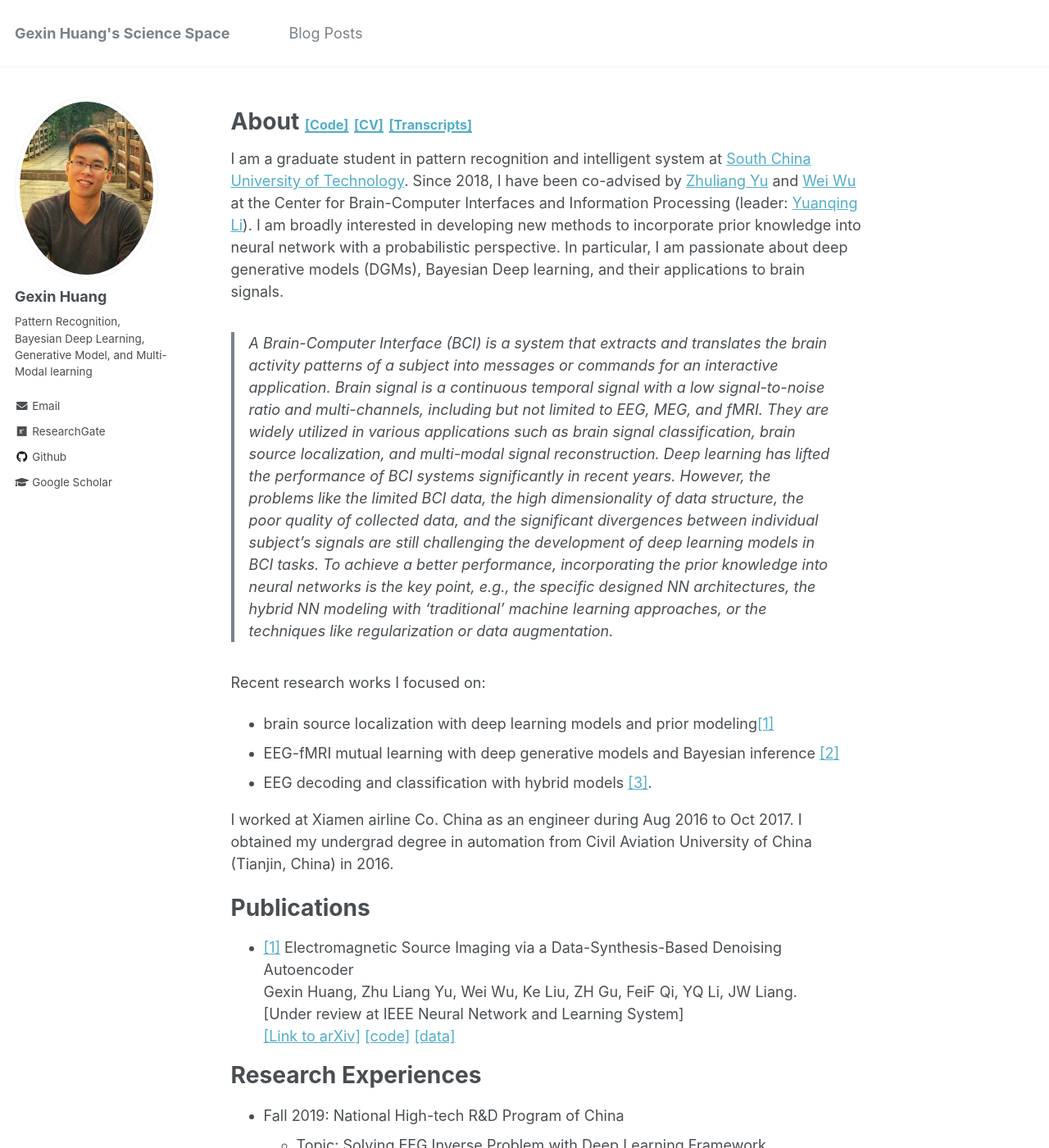
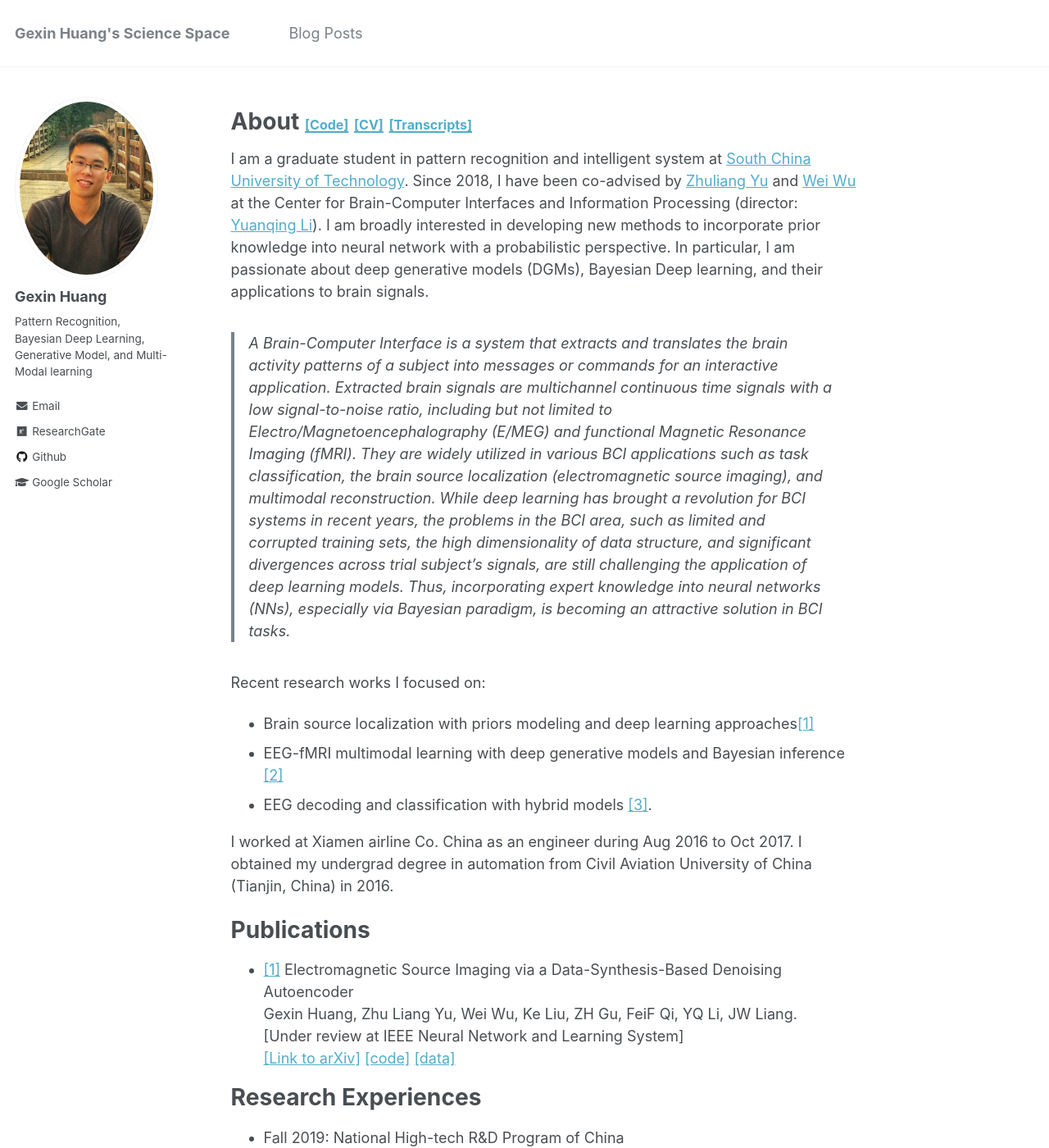
Before and after one commit to gexinh/gexinh.github.io, a Jekyll site: the page built from _pages/about.md, in a window 1280 px wide and 1400 px high. Shown: the whole window at 82% size. Built offline with Jekyll 4.4.1, drawn with Linux system fonts in a browser that asks for light colours.

Commit message:
modify_intro

```diff
--- a/_pages/about.md
+++ b/_pages/about.md
@@ -11,14 +11,14 @@ redirect_from:
 
 About  [<font size=3>[Code]</font>](https://github.com/gexinh) [<font size=3>[CV]</font>](files/cv_gexin.pdf) [<font size=3>[Transcripts]</font>](files/transcripts.pdf)
 ======
-I am a graduate student in pattern recognition and intelligent system at [South China University of Technology](https://www.scut.edu.cn/en/main.htm). Since 2018, I have been co-advised by <a href="https://scholar.google.com/citations?user=oAUB9cQAAAAJ&hl=en">Zhuliang Yu</a> and [Wei Wu](https://scholar.google.com/citations?hl=zh-TW&user=HKmFkdwAAAAJ) at the Center for Brain-Computer Interfaces and Information Processing (leader: [Yuanqing Li](https://scholar.google.com.sg/citations?user=wN3v1coAAAAJ&hl=en)). I am broadly interested in developing new methods to incorporate prior knowledge into neural network with a probabilistic perspective. In particular, I am passionate about deep generative models (DGMs), Bayesian Deep learning, and their applications to brain signals.
-> A Brain-Computer Interface (BCI) is a system that extracts and translates the brain activity patterns of a subject into messages or commands for an interactive application. Brain signal is a continuous temporal signal with a low signal-to-noise ratio and multi-channels, including but not limited to EEG, MEG, and fMRI. They are widely utilized in various applications such as brain signal classification, brain source localization, and multi-modal signal reconstruction. Deep learning has lifted the performance of BCI systems significantly in recent years. However, the problems like the limited BCI data, the high dimensionality of data structure, the poor quality of collected data, and the significant divergences between individual subject's signals are still challenging the development of deep learning models in BCI tasks. To achieve a better performance, incorporating the prior knowledge into neural networks is the key point, e.g., the specific designed NN architectures, the hybrid NN modeling with 'traditional' machine learning approaches, or the techniques like regularization or data augmentation.
+I am a graduate student in pattern recognition and intelligent system at [South China University of Technology](https://www.scut.edu.cn/en/main.htm). Since 2018, I have been co-advised by <a href="https://scholar.google.com/citations?user=oAUB9cQAAAAJ&hl=en">Zhuliang Yu</a> and [Wei Wu](https://scholar.google.com/citations?hl=zh-TW&user=HKmFkdwAAAAJ) at the Center for Brain-Computer Interfaces and Information Processing (director: [Yuanqing Li](https://scholar.google.com.sg/citations?user=wN3v1coAAAAJ&hl=en)). I am broadly interested in developing new methods to incorporate prior knowledge into neural network with a probabilistic perspective. In particular, I am passionate about deep generative models (DGMs), Bayesian Deep learning, and their applications to brain signals.
 
+> A Brain-Computer Interface is a system that extracts and translates the brain activity patterns of a subject into messages or commands for an interactive application. Extracted brain signals are multichannel continuous time signals with a low signal-to-noise ratio, including but not limited to Electro/Magnetoencephalography (E/MEG) and functional Magnetic Resonance Imaging (fMRI). They are widely utilized in various BCI applications such as task classification, the brain source localization (electromagnetic source imaging), and multimodal reconstruction. While deep learning has brought a revolution for BCI systems in recent years, the problems in the BCI area, such as limited and corrupted training sets, the high dimensionality of data structure, and significant divergences across trial subject’s signals, are still challenging the application of deep learning models. Thus, incorporating expert knowledge into neural networks (NNs), especially via Bayesian paradigm, is becoming an attractive solution in BCI tasks.
 
 Recent research works I focused on:
 
-* brain source localization with deep learning models and prior modeling[[1]]()
-* EEG-fMRI mutual learning with deep generative models and Bayesian inference <a href="">[2]</a>
+* Brain source localization with priors modeling and deep learning approaches[[1]]()
+* EEG-fMRI multimodal learning with deep generative models and Bayesian inference <a href="">[2]</a>
 * EEG decoding and classification with hybrid models [[3]]().
 
 I worked at Xiamen airline Co. China as an engineer during Aug 2016 to Oct 2017. I obtained my undergrad degree in automation from Civil Aviation University of China (Tianjin, China) in 2016.
```
